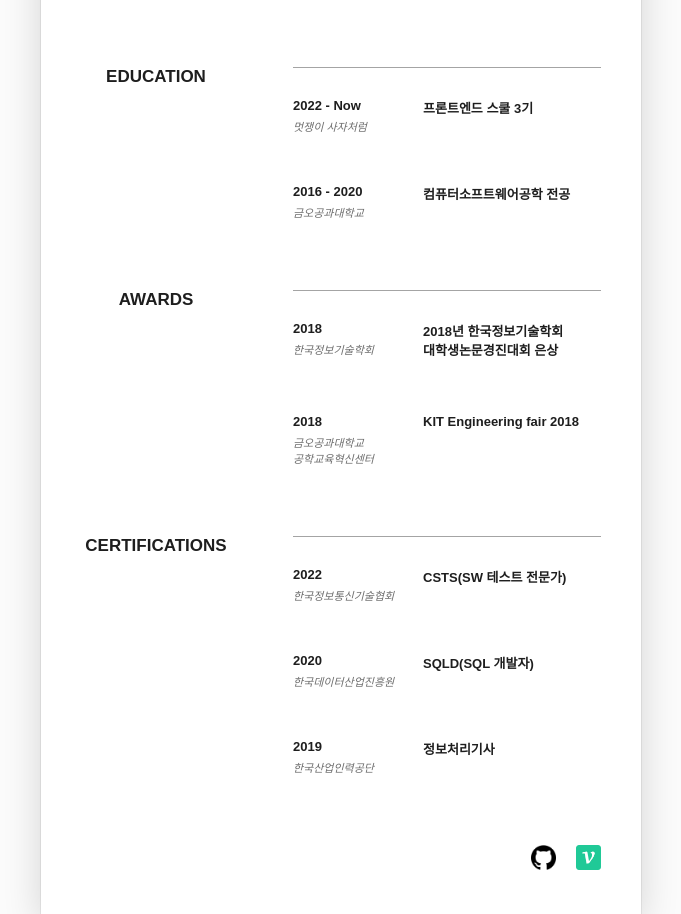
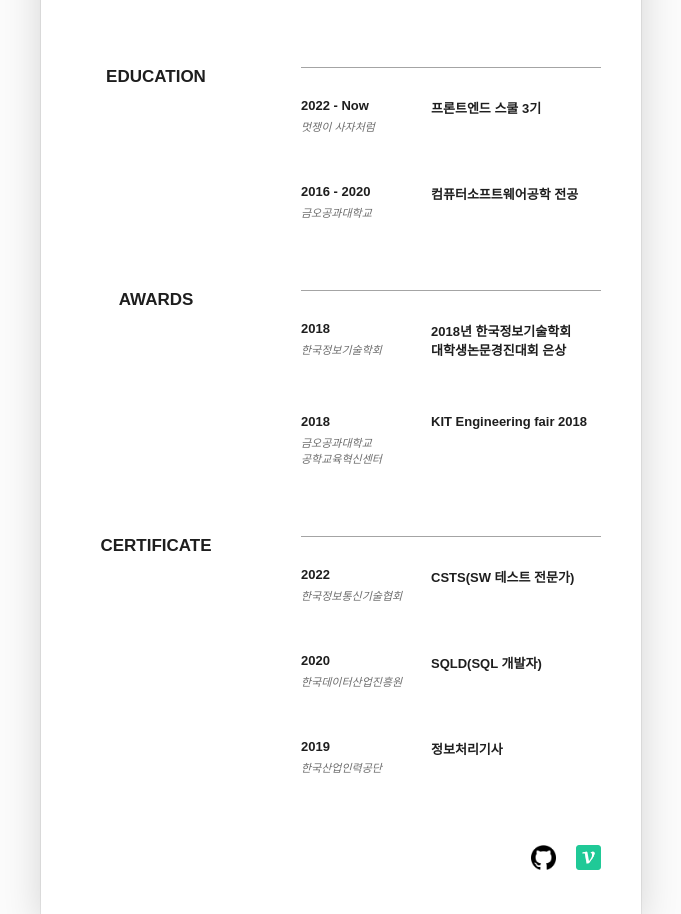
Before and after one commit to sypear/web-resume, a plain HTML site: page index.html in a window 1280 px wide. Shown: the part 586-1500 px from the top of the page, without its empty margins (299-980 px from the left). Drawn offline with Linux system fonts and the light colour scheme; a web font is replaced by a local one.

Commit message:
:adhesive_bandage: 오타 수정

```diff
--- a/index.html
+++ b/index.html
@@ -125,7 +125,7 @@
 
         <article class="resume-item">
             <div class="resume-item_title">
-                <h2 class="large-title">CERTIFICATIONS</h2>
+                <h2 class="large-title">CERTIFICATE</h2>
             </div>
 
             <ol class="resume-item_desc">
--- a/style.css
+++ b/style.css
@@ -193,13 +193,13 @@ body {
 }
 
 .resume-item_desc {
-    width: 308px;
+    width: 300px;
 }
 
 .resume-item_desc::before {
     content: "";
     display: block;
-    width: 308px;
+    width: 300px;
     height: 1px;
     margin-bottom: 30px;
     background-color: #A4A4A4;
```
